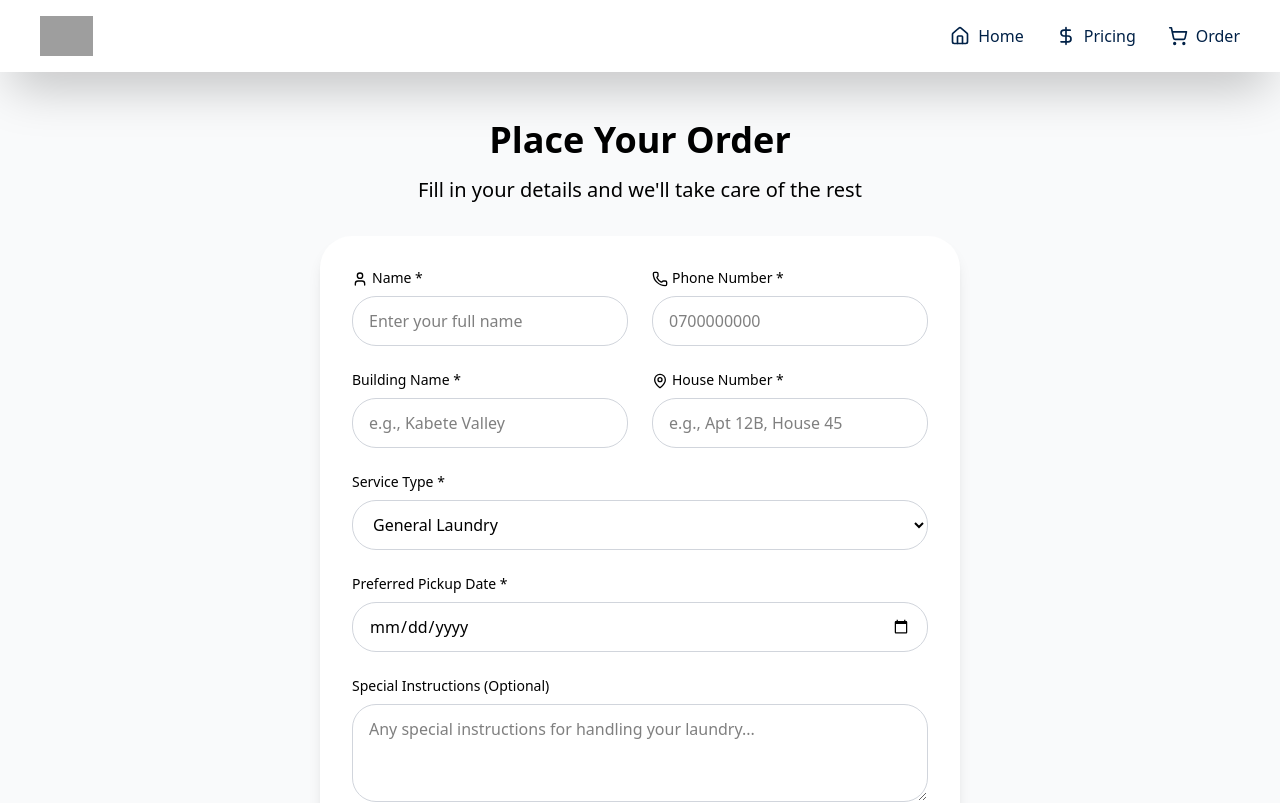
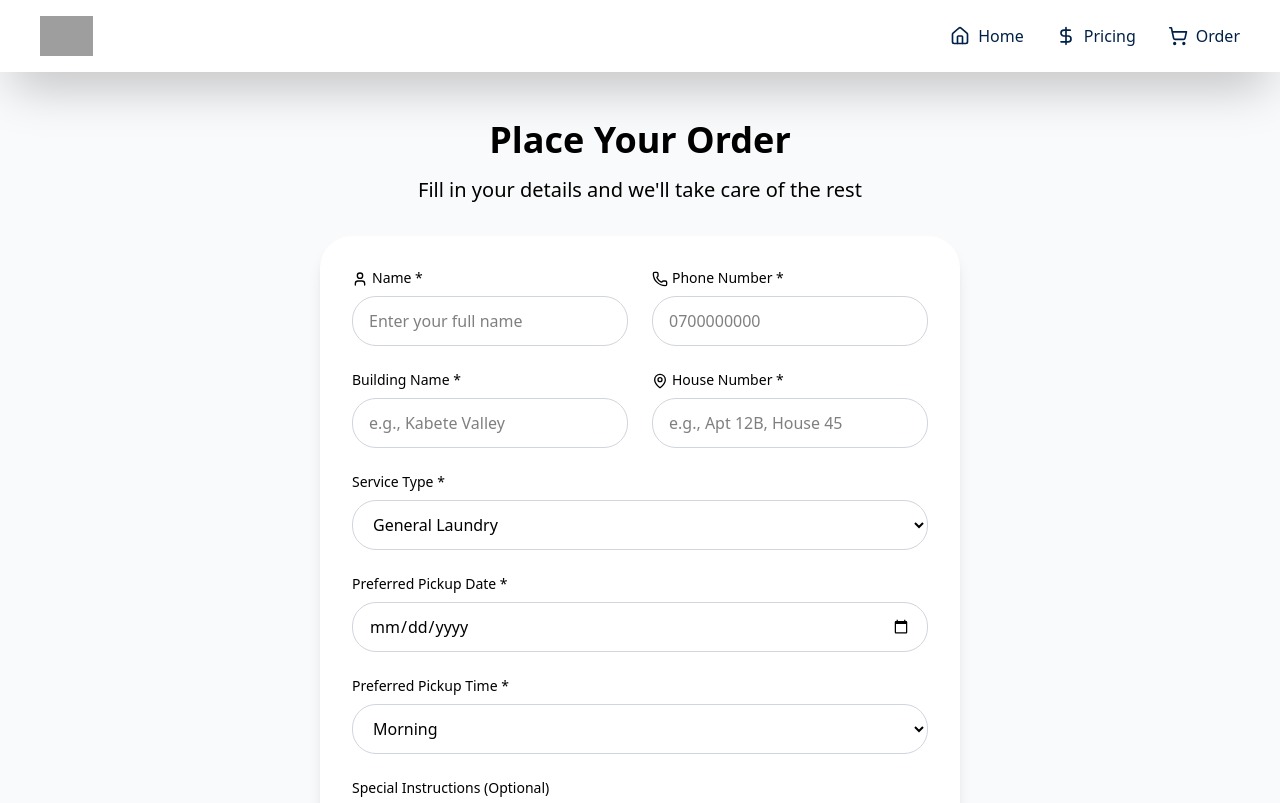
Before and after one commit to Griffin-Ndede/Oxford_blue_frontend, a React (Vite) app: page /order in a window 1280 px wide. Shown: the top 803 px of the page. Built offline with nearby package versions, Linux system fonts and the light colour scheme; grey boxes are pictures that could not be loaded.

Commit message:
Feat: adds a pickup up time to the order form

```diff
--- a/src/Pages/Order.jsx
+++ b/src/Pages/Order.jsx
@@ -226,6 +226,23 @@ function Order() {
                                     className="w-full px-4 py-3 border border-gray-300 rounded-3xl focus:ring-1 focus:ring-custom-blue focus:border-custom-blue transition-colors"
                                 />
                             </div>
+                              <div>
+                                <label className="block text-sm font-medium  mb-2">
+                                    Preferred Pickup Time *
+                                </label>
+                                <select
+                                    type="date"
+                                    name="pickupDate"
+                                    onChange={handleChange}
+                                    required
+                                    min={new Date().toISOString().split('T')[0]}
+                                    className="w-full px-4 py-3 border border-gray-300 rounded-3xl focus:ring-1 focus:ring-custom-blue focus:border-custom-blue transition-colors"
+                                >
+                                    <option value="morning">Morning</option>
+                                    <option value="afternoon">Afternoon</option>
+                                    <option value="evening">Evening</option>
+                                </select>
+                            </div>
 
                             <div>
                                 <label className="block text-sm font-medium  mb-2">
```
